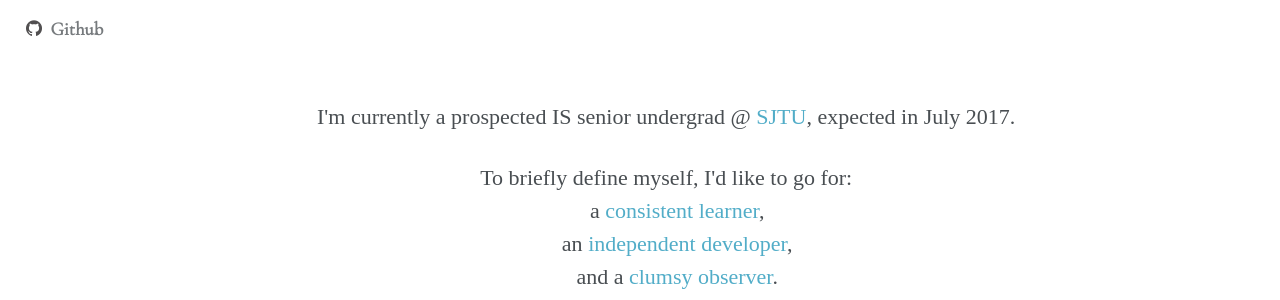
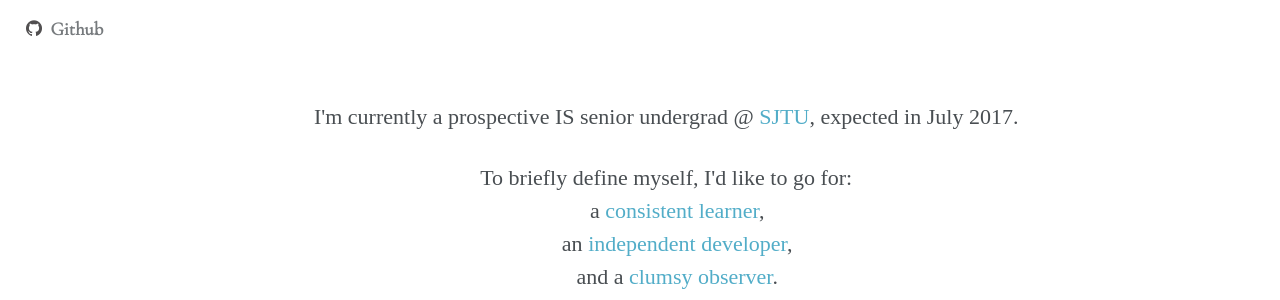
Before and after one commit to weizhixiang-workspace/cullengao.github.io, a Jekyll site: the page built from index.html, in a window 1280 px wide and 1380 px high. Shown: the part 634-934 px from the top of the window. Built offline with Jekyll 4.4.1, drawn with Linux system fonts in a browser that asks for light colours; some web fonts are replaced; the list of posts is cut into pages by our own code.

Commit message:
Update sth

```diff
--- a/index.html
+++ b/index.html
@@ -10,12 +10,11 @@
 <center><br><br><br>
 <h1>
     Hello,
-    I'm
-    <a href="{{ site.url }}">Hang</a> GAO.</font>
+    I'm <a href="{{ site.url }}">Hang</a> GAO.</font>
 </h1><br><br><br><br>
 
 <p>
-    I'm currently a prospected IS senior undergrad @ <a href="http://en.sjtu.edu.cn/">SJTU</a>, expected in July 2017.
+    I'm currently a prospective IS senior undergrad @ <a href="http://en.sjtu.edu.cn/">SJTU</a>, expected in July 2017.
 </p>
 
 <dl>
```
Also changed, not shown: _pages/about.md (+1 -1 lines), 2 other files.
